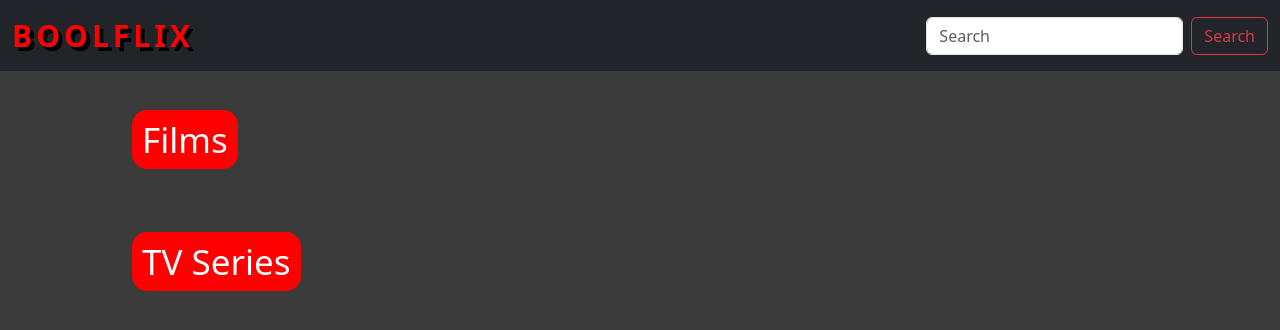
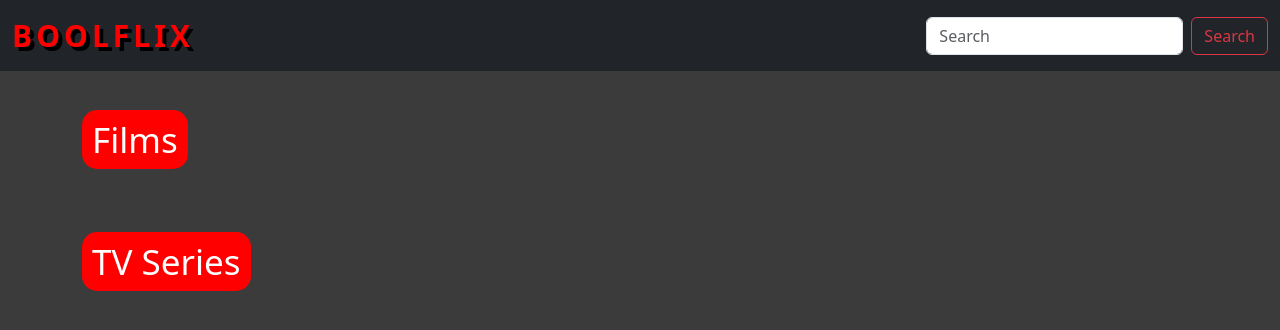
Before and after one commit to andreasalvi99/react-boolflix, a React (Vite) app: page / in a window 1280 px wide. Shown: the top 330 px of the page. Built offline with nearby package versions, Linux system fonts and the light colour scheme.

Commit message:
remove h2 margin

```diff
--- a/src/assets/css/index.css
+++ b/src/assets/css/index.css
@@ -19,7 +19,6 @@ h2 > span {
   color: white;
   border-radius: 15px;
   padding: 6px 10px;
-  margin: 50px;
 }
 
 .country-img {
```
